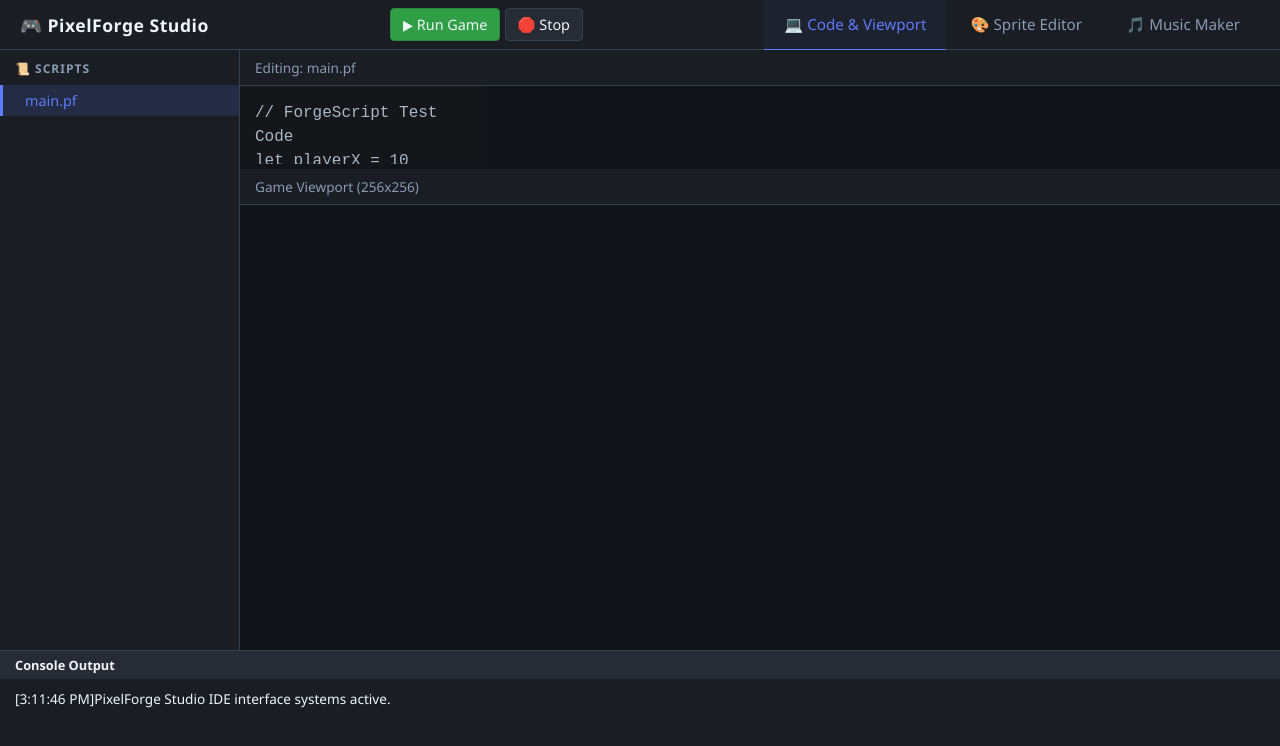
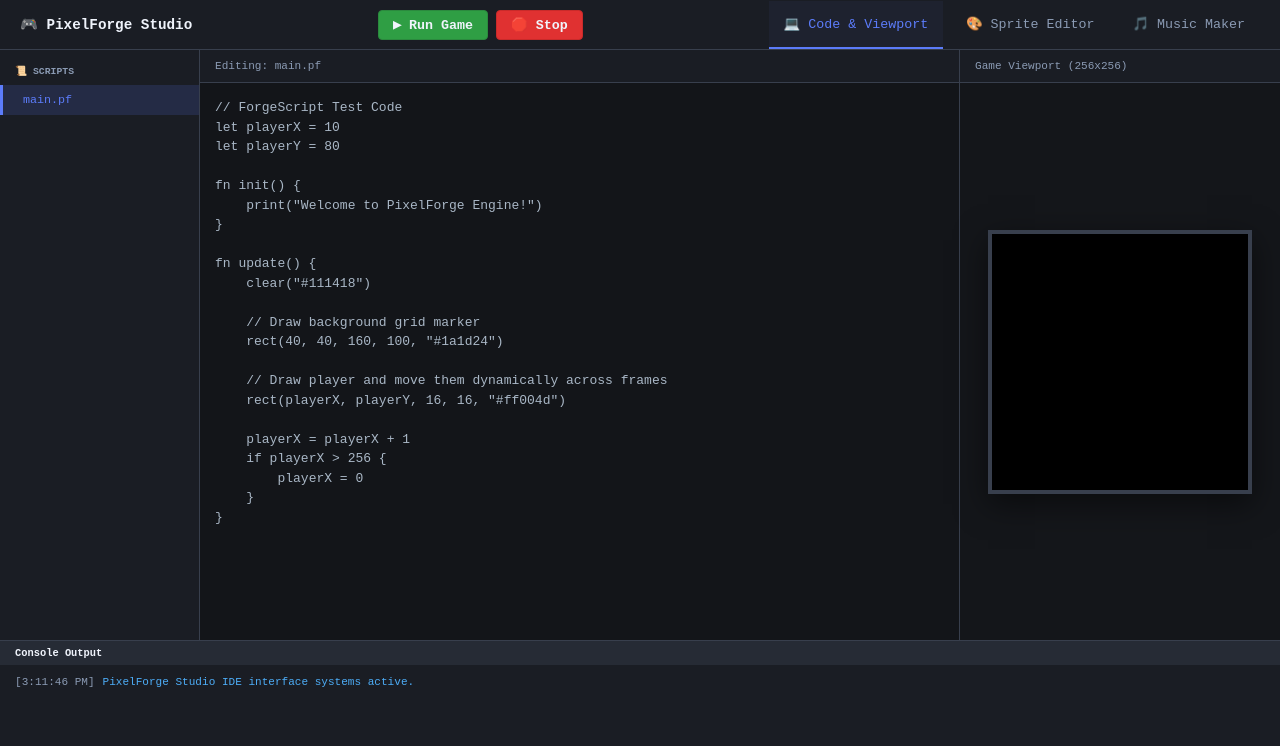
Before and after one commit to liamCodes123/ide, a plain HTML site: page index.html in a window 1280 px wide. Drawn offline with Linux system fonts and the light colour scheme.

Commit message:
Update style.css

```diff
--- a/css/style.css
+++ b/css/style.css
@@ -7,206 +7,55 @@
     --text-muted: #8b9bb4;
     --accent: #5c7cfa;
     --accent-success: #2f9e44;
+    --accent-danger: #e03131;
 }
 
-* {
-    box-sizing: border-box;
-    margin: 0;
-    padding: 0;
-    font-family: 'Segoe UI', Tahoma, Geneva, Verdana, sans-serif;
-}
+* { box-sizing: border-box; margin: 0; padding: 0; font-family: monospace; }
+body { background-color: var(--bg-darker); color: var(--text-main); height: 100vh; display: flex; flex-direction: column; overflow: hidden; }
 
-body {
-    background-color: var(--bg-darker);
-    color: var(--text-main);
-    height: 100vh;
-    display: flex;
-    flex-direction: column;
-    overflow: hidden;
-}
-
-/* Toolbar */
-.toolbar {
-    height: 50px;
-    background-color: var(--bg-dark);
-    border-bottom: 1px solid var(--border-color);
-    display: flex;
-    align-items: center;
-    justify-content: space-between;
-    padding: 0 20px;
-}
-
-.logo {
-    font-weight: bold;
-    font-size: 1.1rem;
-    letter-spacing: 0.5px;
-}
-
-.btn {
-    background-color: var(--bg-medium);
-    color: var(--text-main);
-    border: 1px solid var(--border-color);
-    padding: 6px 12px;
-    border-radius: 4px;
-    cursor: pointer;
-    font-size: 0.9rem;
-}
-
+/* Header & Switchers */
+.toolbar { height: 50px; background-color: var(--bg-dark); border-bottom: 1px solid var(--border-color); display: flex; align-items: center; justify-content: space-between; padding: 0 20px; }
+.logo { font-weight: bold; font-size: 1.1rem; }
+.project-controls { display: flex; gap: 8px; }
+.btn { background-color: var(--bg-medium); color: var(--text-main); border: 1px solid var(--border-color); padding: 6px 14px; border-radius: 4px; cursor: pointer; font-weight: bold; }
 .btn:hover { background-color: var(--border-color); }
 .btn.success { background-color: var(--accent-success); border-color: #2b8a3e; }
+.btn.danger { background-color: var(--accent-danger); border-color: #c92a2a; }
 
-.view-switcher .tab-btn {
-    background: none;
-    border: none;
-    color: var(--text-muted);
-    padding: 15px 20px;
-    cursor: pointer;
-    font-size: 0.95rem;
-    border-bottom: 2px solid transparent;
-}
+.view-switcher .tab-btn { background: none; border: none; color: var(--text-muted); padding: 15px 15px; cursor: pointer; border-bottom: 2px solid transparent; }
+.view-switcher .tab-btn.active { color: var(--accent); border-bottom: 2px solid var(--accent); background-color: rgba(92, 124, 250, 0.05); }
 
-.view-switcher .tab-btn.active {
-    color: var(--accent);
-    border-bottom: 2px solid var(--accent);
-    background-color: rgba(92, 124, 250, 0.05);
-}
+/* Core Layout Layout Shell */
+.main-container { flex: 1; display: flex; overflow: hidden; }
+.sidebar { width: 200px; background-color: var(--bg-dark); border-right: 1px solid var(--border-color); padding: 15px 0; }
+.sidebar-section h3 { font-size: 0.75rem; color: var(--text-muted); padding: 0 15px; margin-bottom: 8px; text-transform: uppercase; }
+.asset-list { list-style: none; }
+.asset-list li { padding: 8px 20px; font-size: 0.9rem; cursor: pointer; }
+.asset-list li.active { background-color: rgba(92, 124, 250, 0.15); color: var(--accent); border-left: 3px solid var(--accent); }
 
-/* Main Container Layout */
-.main-container {
-    flex: 1;
-    display: flex;
-    overflow: hidden; /* Prevents whole app scroll */
-}
+/* Split Workspace Configurations */
+.workspace { flex: 1; display: flex; flex-direction: column; background: var(--bg-darker); }
+.workspace-view { display: none; height: 100%; width: 100%; }
+.workspace-view.active { display: flex; }
 
-/* Sidebar */
-.sidebar {
-    width: 240px;
-    background-color: var(--bg-dark);
-    border-right: 1px solid var(--border-color);
-    display: flex;
-    flex-direction: column;
-    padding: 10px 0;
-}
+.split-panel { display: flex; width: 100%; height: 100%; }
+.editor-pane { flex: 1; display: flex; flex-direction: column; border-right: 1px solid var(--border-color); }
+.viewport-pane { width: 320px; display: flex; flex-direction: column; background-color: #14161a; align-items: center; }
 
-.sidebar-section {
-    margin-bottom: 20px;
-}
+.editor-header { width: 100%; background-color: var(--bg-dark); padding: 10px 15px; font-size: 0.85rem; border-bottom: 1px solid var(--border-color); color: var(--text-muted); }
+#code-textarea { flex: 1; background-color: #131519; color: #a9b7c6; font-size: 1rem; padding: 15px; border: none; resize: none; outline: none; line-height: 1.5; }
 
-.sidebar-section h3 {
-    font-size: 0.75rem;
-    text-transform: uppercase;
-    color: var(--text-muted);
-    padding: 0 15px;
-    margin-bottom: 8px;
-    letter-spacing: 1px;
-}
+/* Canvas Viewport Styles */
+.canvas-container { flex: 1; display: flex; align-items: center; justify-content: center; width: 100%; padding: 20px; }
+#game-viewport { background-color: #000; border: 4px solid var(--border-color); box-shadow: 0 10px 30px rgba(0,0,0,0.5); image-rendering: pixelated; }
 
-.asset-list {
-    list-style: none;
-}
+/* Console Panel */
+.console-footer { height: 160px; background-color: var(--bg-dark); border-top: 1px solid var(--border-color); display: flex; flex-direction: column; }
+.console-header { background-color: var(--bg-medium); padding: 6px 15px; font-size: 0.8rem; font-weight: bold; }
+.console-log { padding: 10px 15px; font-size: 0.85rem; overflow-y: auto; flex: 1; line-height: 1.4; color: #a9b7c6; }
+.log-line { margin-bottom: 4px; }
+.log-line .time { color: var(--text-muted); margin-right: 8px; }
+.log-line.system { color: #4dadf7; }
+.log-line.error { color: var(--accent-danger); font-weight: bold; }
 
-.asset-list li {
-    padding: 6px 25px;
-    font-size: 0.9rem;
-    cursor: pointer;
-    color: var(--text-main);
-}
-
-.asset-list li:hover {
-    background-color: var(--bg-medium);
-}
-
-.asset-list li.active {
-    background-color: rgba(92, 124, 250, 0.15);
-    color: var(--accent);
-    border-left: 3px solid var(--accent);
-    padding-left: 22px;
-}
-
-/* Workspace Panels */
-.workspace {
-    flex: 1;
-    background-color: var(--bg-darker);
-    position: relative;
-    display: flex;
-    flex-direction: column;
-}
-
-.workspace-view {
-    display: none;
-    flex-direction: column;
-    width: 100%;
-    height: 100%;
-}
-
-.workspace-view.active {
-    display: flex;
-}
-
-.editor-header {
-    background-color: var(--bg-dark);
-    padding: 8px 15px;
-    font-size: 0.85rem;
-    border-bottom: 1px solid var(--border-color);
-    color: var(--text-muted);
-}
-
-/* Code Editor Specifics */
-#code-textarea {
-    flex: 1;
-    background-color: #14161a;
-    color: #a9b7c6;
-    font-family: 'Courier New', Courier, monospace;
-    font-size: 1rem;
-    padding: 15px;
-    border: none;
-    resize: none;
-    outline: none;
-    line-height: 1.5;
-}
-
-/* Placeholders for Complex Canvas UI */
-.pixel-grid-placeholder, .tracker-grid-placeholder {
-    flex: 1;
-    margin: 20px;
-    border: 2px dashed var(--border-color);
-    border-radius: 8px;
-    display: flex;
-    align-items: center;
-    justify-content: center;
-    color: var(--text-muted);
-}
-
-.canvas-toolbar, .tracker-controls {
-    padding: 10px 15px;
-    background-color: var(--bg-dark);
-    display: flex;
-    gap: 10px;
-    align-items: center;
-}
-
-/* Console Footer */
-.console-footer {
-    height: 150px;
-    background-color: var(--bg-dark);
-    border-top: 1px solid var(--border-color);
-    display: flex;
-    flex-direction: column;
-}
-
-.console-header {
-    background-color: var(--bg-medium);
-    padding: 5px 15px;
-    font-size: 0.8rem;
-    font-weight: bold;
-}
-
-.console-log {
-    padding: 10px 15px;
-    font-family: monospace;
-    font-size: 0.85rem;
-    overflow-y: auto;
-    flex: 1;
-}
-
-.log-system { color: #4dadf7; }
+.placeholder-box { flex: 1; display: flex; align-items: center; justify-content: center; color: var(--text-muted); }
```
